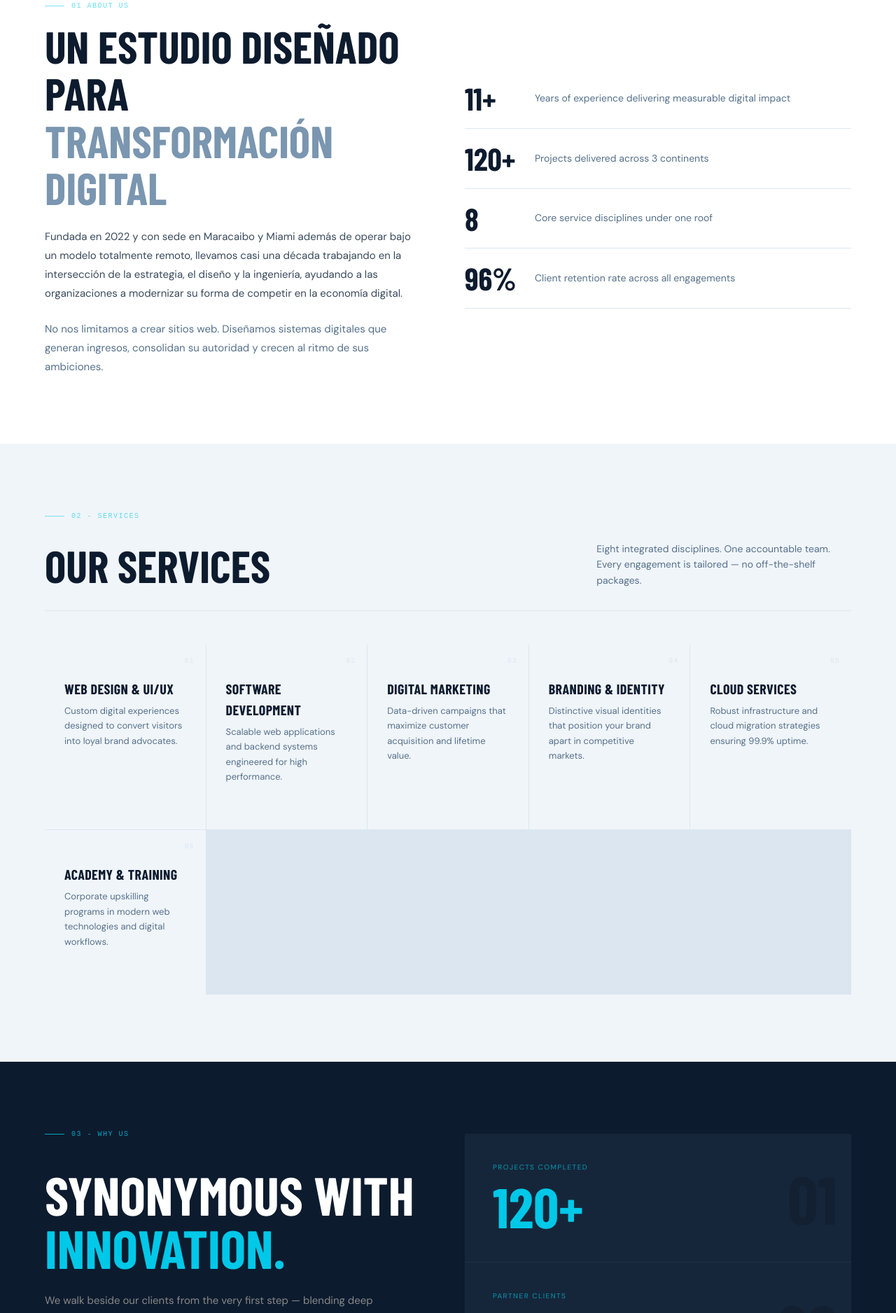
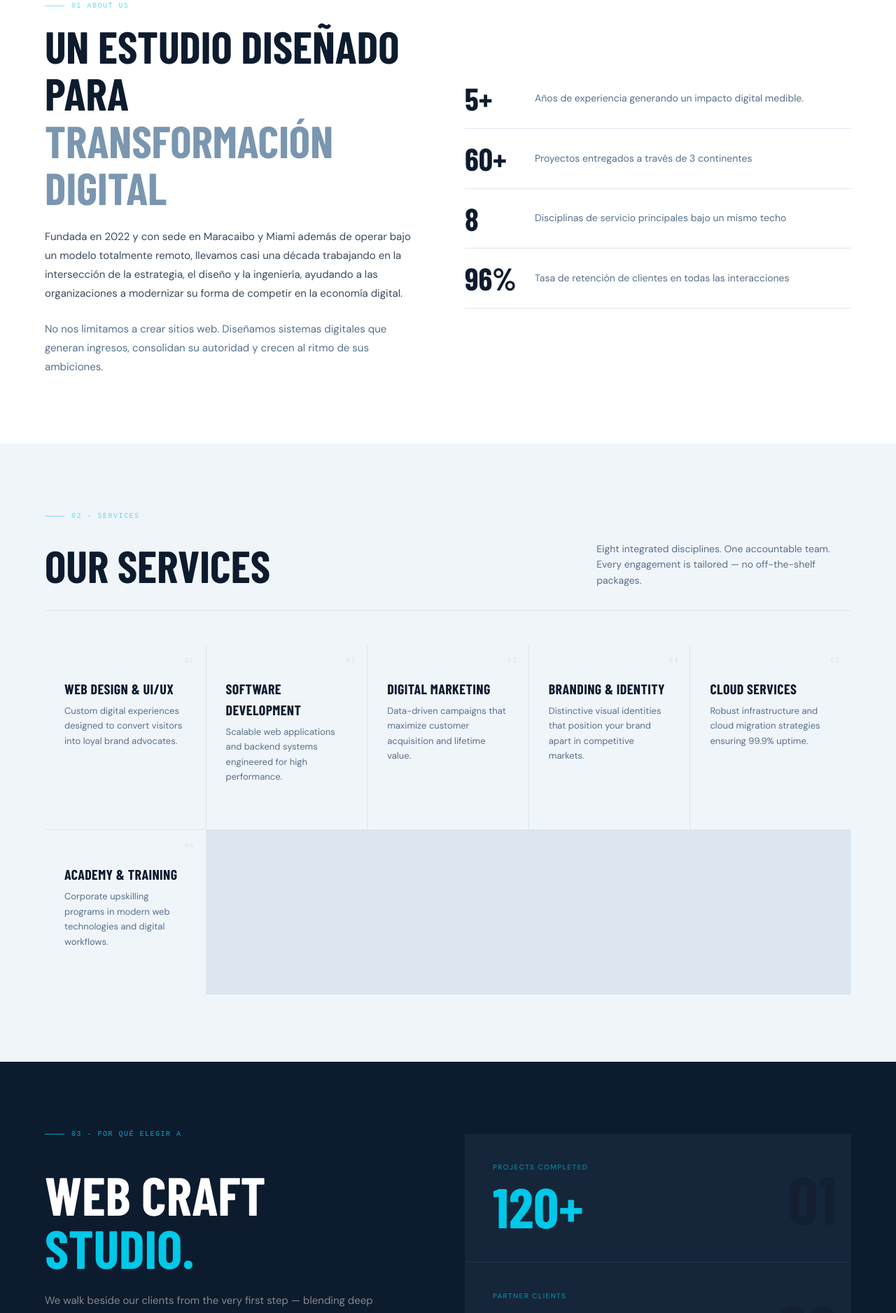
Before and after one commit to eileenfuenmayor634-sys/Web-Craft-Studio, a React (Vite) app: page / in a window 1280 px wide. Shown: the part 860-2736 px from the top of the page at 70% size. Built offline with nearby package versions, Linux system fonts and the light colour scheme; no server answers; the HTML template or start-up script is replaced by a standard one; a web font is replaced by a local one.

Commit message:
feat(About, ValueProposition): update statistics and localization for improved clarity

```diff
--- a/src/components/About.tsx
+++ b/src/components/About.tsx
@@ -30,10 +30,10 @@
 
           <div style={{ display: 'flex', flexDirection: 'column', gap: '0' }}>
             {[
-              ['11+', 'Years of experience delivering measurable digital impact'],
-              ['120+', 'Projects delivered across 3 continents'],
-              ['8', 'Core service disciplines under one roof'],
-              ['96%', 'Client retention rate across all engagements'],
+              ['5+', 'Años de experiencia generando un impacto digital medible.'],
+              ['60+', 'Proyectos entregados a través de 3 continentes'],
+              ['8', 'Disciplinas de servicio principales bajo un mismo techo'],
+              ['96%', 'Tasa de retención de clientes en todas las interacciones'],
             ].map(([n, l]) => (
               <div key={n} style={{
                 display: 'flex', alignItems: 'center', gap: '20px',
--- a/src/components/ValueProposition.tsx
+++ b/src/components/ValueProposition.tsx
@@ -16,15 +16,15 @@
           gap: '3rem', alignItems: 'center',
         }} className="value-grid">
           <div style={{ display: 'flex', flexDirection: 'column', gap: '1.5rem' }}>
-            <SectionLabel text="03 - Why Us" light />
+            <SectionLabel text="03 - Por qué elegir a" light />
             <h2 style={{
               fontFamily: "Barlow Condensed, system-ui, sans-serif",
               fontSize: 'clamp(2.4rem, 6vw, 5rem)',
               fontWeight: 800, textTransform: 'uppercase', color: C.white,
               lineHeight: 1.0, margin: 0,
             }}>
-              Synonymous With<br />
-              <span style={{ color: C.cyan }}>Innovation.</span>
+              WEB CRAFT <br />
+              <span style={{ color: C.cyan }}>STUDIO.</span>
             </h2>
             <p style={{ color: '#888', fontSize: '15px', lineHeight: 1.75, maxWidth: '46ch', margin: 0 }}>
               We walk beside our clients from the very first step — blending deep technical expertise with strategic clarity to produce outcomes that outlast the engagement.
```
